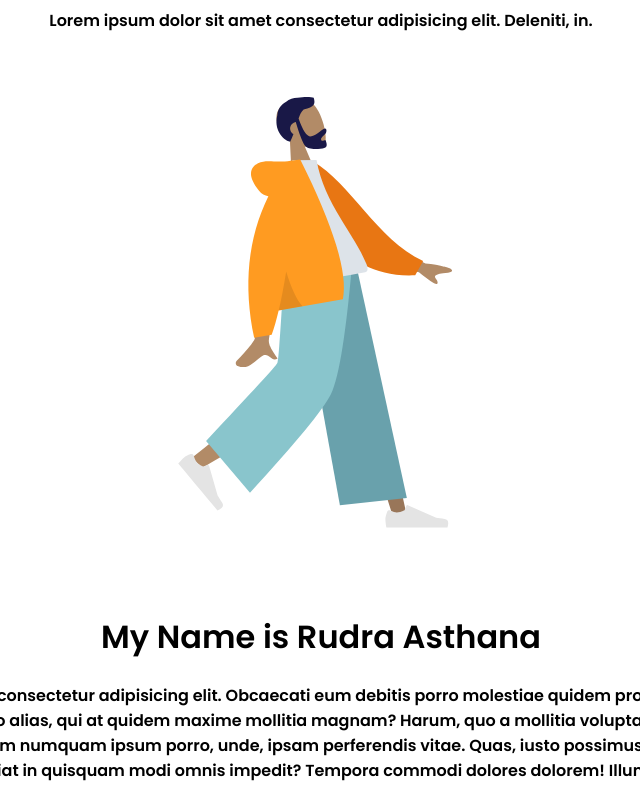
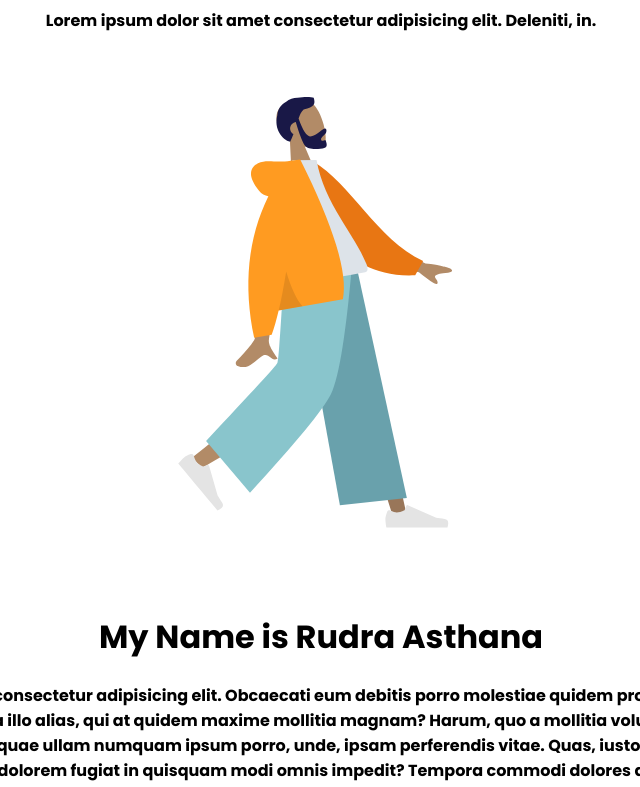
Before and after one commit to RudraAsthana/practice-webpage-1, a plain HTML site: page HTML/index.html in a window 1280 px wide. Shown: the part 163-950 px from the top of the page, without its empty margins (319-959 px from the left). Drawn offline with Linux system fonts and the light colour scheme.

Commit message:
Changed the font weight

```diff
--- a/CSS/main.css
+++ b/CSS/main.css
@@ -1,8 +1,8 @@
-@import url('https://fonts.googleapis.com/css2?family=Poppins:wght@600&display=swap');
+@import url("https://fonts.googleapis.com/css2?family=Poppins:wght@700&display=swap");
 
 body {
     background-color: #fff;
-    font-family: 'Poppins', sans-serif;
+    font-family: "Poppins", sans-serif;
     padding: 2em;
 }
 
```
